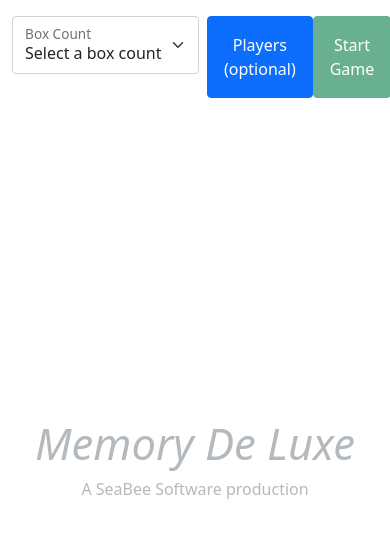
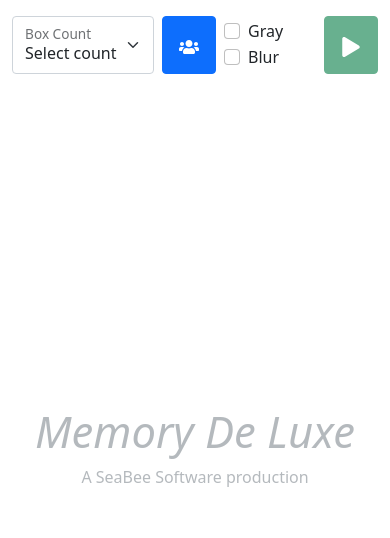
Before and after one commit to isherwood/Memory-DeLuxe, a React (Create React App) app: page / in a window 390 px wide. Shown: the top 538 px of the page. Built offline with nearby package versions, Linux system fonts and the light colour scheme.

Commit message:
Grayscale & blur; mobile layout improvements; icons

```diff
--- a/src/components/GameConfig/GameConfig.jsx
+++ b/src/components/GameConfig/GameConfig.jsx
@@ -1,6 +1,7 @@
 import React, {useEffect, useRef, useState} from "react";
 import {Button, Col, Form, Row} from 'react-bootstrap';
 import ButtonWithConfirm from "../ButtonWithConfirm/ButtonWithConfirm";
+import {FaPlay, FaStop, FaUserMinus, FaUserPlus, FaUsers} from "react-icons/fa";
 
 const GameConfig = props => {
     const [name, setName] = useState('');
@@ -51,14 +52,15 @@ const GameConfig = props => {
 
     return (
         <>
-            <div className='d-flex align-items-start align-items-sm-center mt-3'>
+            <div className='d-flex align-items-center mt-3'>
                 {!props.gameLocked &&
                     <>
                         <div className='form-floating'>
                             <Form.Select id="boxCount" className="w-auto"
                                          onChange={handleCountChange}
                                          disabled={props.gameLocked}>
-                                <option value='[0,0]'>Select a box count</option>
+                                <option value='[0,0]'>Select count</option>
+
                                 {gridOptions.map((option, i) => (
                                     <option key={i}
                                             value={'[' + option[0] + ',' + option[1] + ']'}>
@@ -69,8 +71,23 @@ const GameConfig = props => {
                             <Form.Label htmlFor="boxCount">Box Count</Form.Label>
                         </div>
 
-                        <Button variant='primary' className='btn-xl ms-2'
-                                onClick={handleShowPlayers}>Players (optional)</Button>
+                        <Button variant='primary' className='btn-xl ms-2 ms-sm-3'
+                                onClick={handleShowPlayers}>
+                            <FaUsers className='lead'/>
+                            <span className='d-none d-md-inline ms-2'>Players (optional)</span>
+                        </Button>
+
+                        <div className='ms-2 ms-sm-3'>
+                            <Form.Group>
+                                <Form.Check type="checkbox" label="Gray" defaultChecked={props.grayscale}
+                                            onClick={e => props.onSetGrayscale(e.currentTarget.checked)}></Form.Check>
+                            </Form.Group>
+
+                            <Form.Group>
+                                <Form.Check type="checkbox" label="Blur" defaultChecked={props.blur}
+                                            onClick={e => props.onSetBlur(e.currentTarget.checked)}></Form.Check>
+                            </Form.Group>
+                        </div>
                     </>
                 }
 
@@ -88,12 +105,13 @@ const GameConfig = props => {
                     </div>
                 }
 
-                <div className='ms-auto d-flex align-items-center'>
+                <div className='ms-auto d-flex align-self-start align-self-md-center align-items-center'>
                     {!props.gameLocked &&
-                        <button className='btn btn-success btn-xl'
+                        <button className='btn btn-success btn-xl ms-3'
                                 onClick={props.onStartButtonClick}
                                 disabled={props.gridDimensions[0] === 0}>
-                            Start Game
+                            <FaPlay className='lead'/>
+                            <span className='d-none d-md-inline ms-2'>Start Game</span>
                         </button>
                     }
 
@@ -103,7 +121,10 @@ const GameConfig = props => {
                                 <span className='lead fw-bold'>{props.guessCount}</span> Guesses
                             </div>
 
-                            <ButtonWithConfirm variant="danger" value='End Game'
+                            <ButtonWithConfirm variant="danger" value={<>
+                                <FaStop className='lead'/>
+                                <span className='d-none d-md-inline ms-2'>End Game</span>
+                            </>}
                                                classes={'btn-xl' + (!props.gameLocked ? ' d-none' : '')}
                                                modalBody={<>Are you sure you want to end the game?</>}
                                                onYes={() => props.onEndButtonClick()}/>
@@ -117,16 +138,16 @@ const GameConfig = props => {
                     <p>Optionally add two or more players to track game order and score. Names must be unique.</p>
 
                     <Row>
-                        <Col>
+                        <Col xs={9} sm={6}>
                             <Form.Control type='text' placeholder='Enter player name' value={name}
                                           onChange={event => setName(event.target.value)}
                                           onKeyUp={handleNameInputKeyup}
                                           ref={nameInputRef}/>
                         </Col>
 
-                        <Col>
+                        <Col xs={3} sm={6} className='text-end text-sm-start'>
                             <Button variant='secondary'
-                                    onClick={handleAddPlayer}><b>+</b></Button>
+                                    onClick={handleAddPlayer}><FaUserPlus className='lead'/></Button>
                         </Col>
                     </Row>
 
@@ -135,11 +156,13 @@ const GameConfig = props => {
                     }
 
                     {props.players.map(player => (
-                        <Row className='mt-2 px-2' key={player.name}>
-                            <Col>{player.name}</Col>
+                        <Row className='mt-2' key={player.name}>
+                            <Col xs={9} sm={6}>{player.name}</Col>
 
-                            <Col><Button variant='secondary'
-                                         onClick={() => props.removePlayer(player.name)}><b>&ndash;</b></Button>
+                            <Col xs={3} sm={6} className='text-end text-sm-start'>
+                                <Button variant='secondary' onClick={() => props.removePlayer(player.name)}>
+                                    <FaUserMinus className='lead'/>
+                                </Button>
                             </Col>
                         </Row>
                     ))}
```
